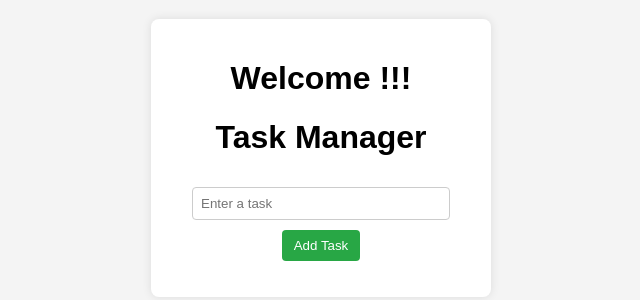
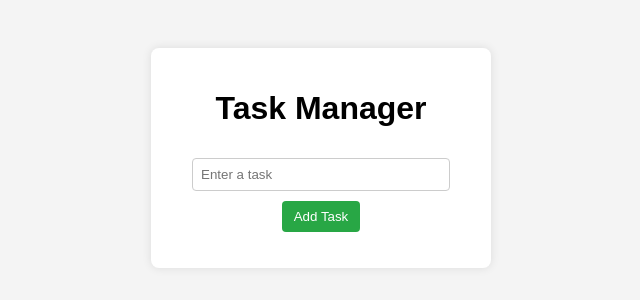
Before and after one commit to Hamza-kabo/simple_app, a plain HTML site: page index.html in a window 1280 px wide. Shown: the part 250-550 px from the top of the page, without its empty margins (319-959 px from the left). Drawn offline with Linux system fonts and the light colour scheme.

Commit message:
removed a lie of code in index.html

```diff
--- a/index.html
+++ b/index.html
@@ -8,7 +8,6 @@
   </head>
   <body>
     <div class="container">
-      <h1>Welcome !!!</h1>
       <h1>Task Manager</h1>
       <input type="text" id="taskInput" placeholder="Enter a task" />
       <button id="addTaskButton">Add Task</button>
```
